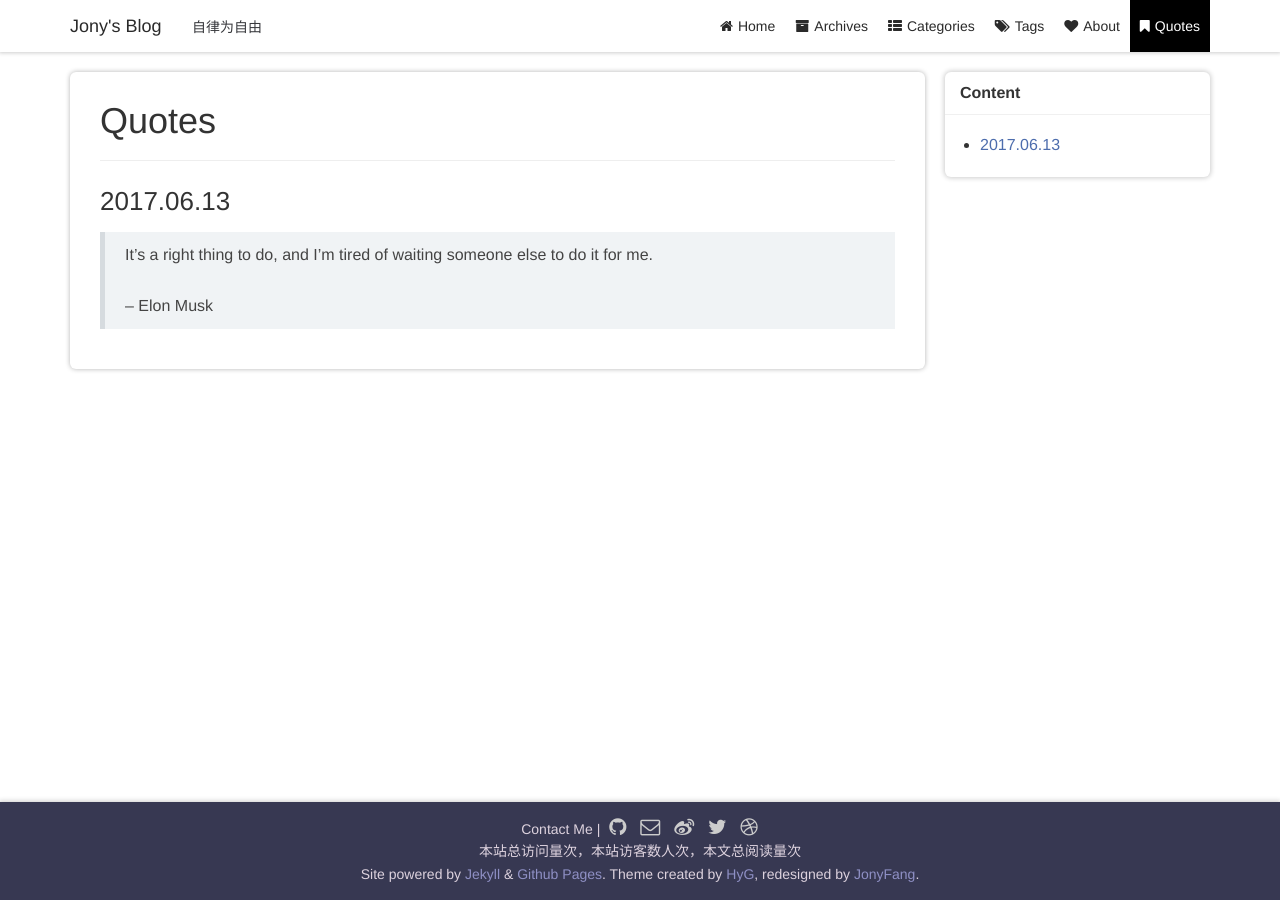
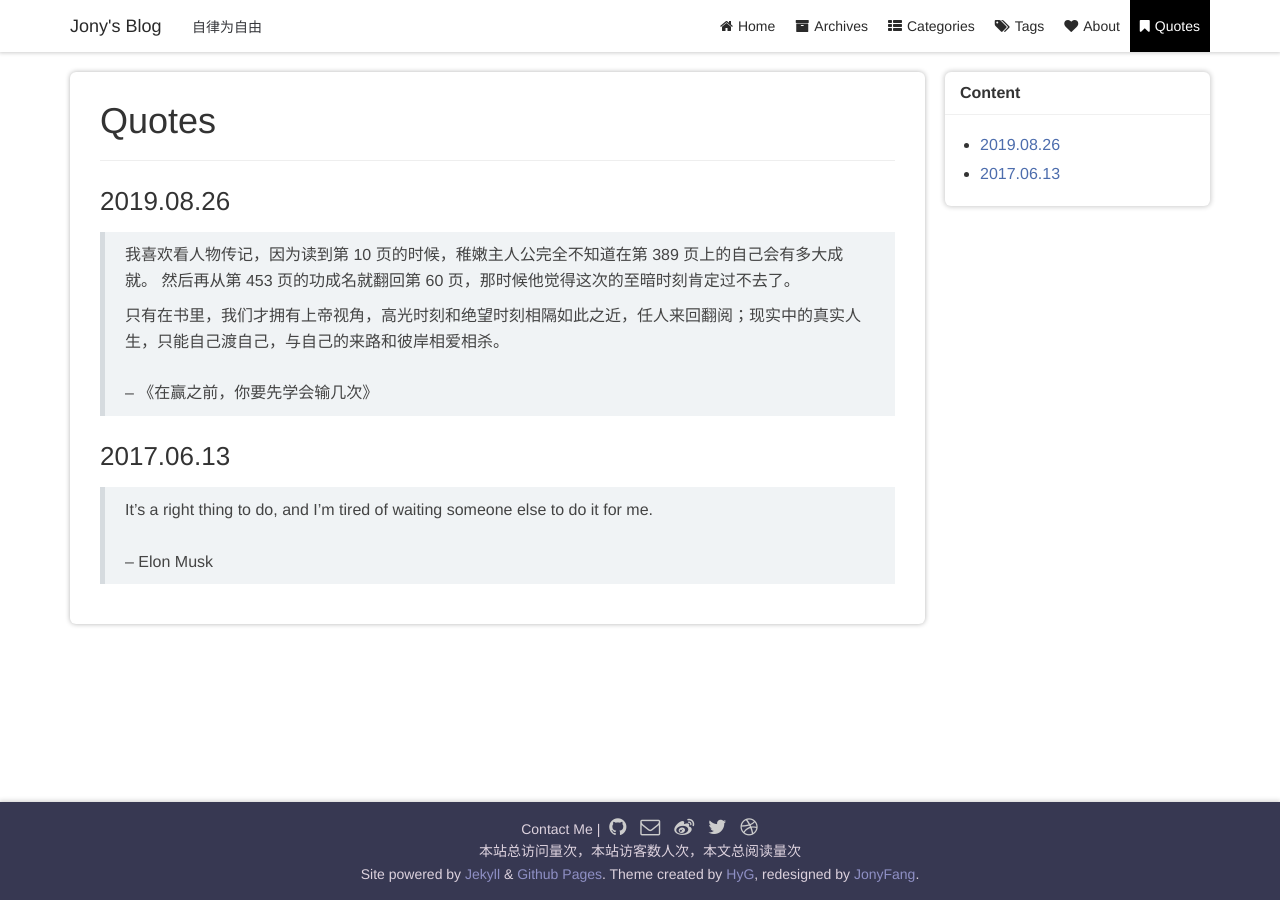
Before and after one commit to JonyFang/v1.0-JonyFang.github.io, a Jekyll site: the page built from page/4quotes.md, in a window 1280 px wide. Built offline with Jekyll 4.4.1, drawn with Linux system fonts in a browser that asks for light colours; comment, search, counter and statistics services are not loaded; a style sheet for code colours, icons or effects is not loaded.

Commit message:
add a new queto
Signed-off-by: JonyFang <jony.chunfang@gmail.com>

```diff
--- a/page/4quotes.md
+++ b/page/4quotes.md
@@ -9,6 +9,14 @@ type: page
 * content
 {:toc}
 
+### 2019.08.26
+> 我喜欢看人物传记，因为读到第 10 页的时候，稚嫩主人公完全不知道在第 389 页上的自己会有多大成就。
+然后再从第 453 页的功成名就翻回第 60 页，那时候他觉得这次的至暗时刻肯定过不去了。
+>
+> 只有在书里，我们才拥有上帝视角，高光时刻和绝望时刻相隔如此之近，任人来回翻阅；现实中的真实人生，只能自己渡自己，与自己的来路和彼岸相爱相杀。
+> <br><br>
+> -- 《在赢之前，你要先学会输几次》
+
 ### 2017.06.13
 > It's a right thing to do, and I'm tired of waiting someone else to do it for me.
 > <br><br>
```
